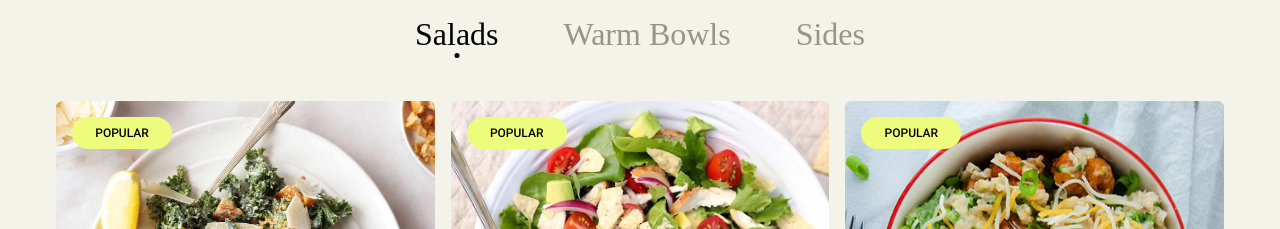
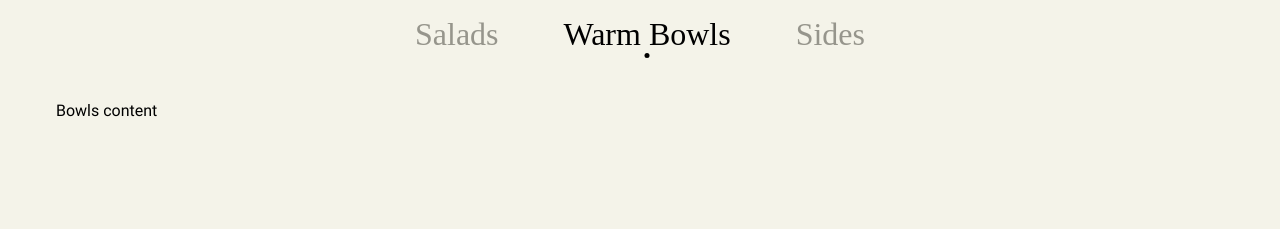
Before and after one commit to mateuscqueiros/sweetgreen-bnb-2, a website: page index.html in a window 1280 px wide. Both pictures are taken after a click on the item "Warm Bowls". Shown: the part 571-800 px from the top of the page. Drawn offline with Linux system fonts and the light colour scheme; a web font is replaced by a local one.

Commit message:
scripts change menu

```diff
--- a/index.html
+++ b/index.html
@@ -140,5 +140,6 @@
     </main>
 
     <script src="src/assets/scripts/menu.js"></script>
+    <script src="src/assets/scripts/tabs.js"></script>
   </body>
 </html>
--- a/src/assets/scripts/menu.js
+++ b/src/assets/scripts/menu.js
@@ -13,5 +13,3 @@ openMenuButton.addEventListener('click', () => {
 closeMenuButton.addEventListener('click', () => {
   navElement.classList.remove('open');
 });
-
-console.log(navElement);
--- /dev/null
+++ b/src/assets/scripts/tabs.js
@@ -0,0 +1,40 @@
+// Quando clicar em um item do header do carrossel:
+
+/*
+  1 - mudar a classe active do header.
+  2 - mudar a classe active do content
+    2.1 - selecionar elementos iterativamente
+    2.2 - adicionar class active no conteúdo correspondente
+    2.3 - remover o active dos outros conteúdos
+*/
+
+const tabHeadersIDs = ['salads-button', 'bowls-button', 'sides-button'];
+const tabHeadersEls = tabHeadersIDs.map((headerID) =>
+  document.getElementById(headerID)
+);
+
+const tabContentsIDs = ['salads-content', 'bowls-content', 'sides-content'];
+const tabContentsEls = tabContentsIDs.map((contentID) =>
+  document.getElementById(contentID)
+);
+
+tabHeadersEls.map((tabHeader, tabHeaderIndex) => {
+  tabHeader.addEventListener('click', () => {
+    // Adicionar a classe active no header que foi clicado.
+    tabHeader.classList.add('active');
+    // Remover class active nos outros headers.
+    tabHeadersEls.map((innerTabHeader, innerTabHeaderIndex) => {
+      if (tabHeaderIndex !== innerTabHeaderIndex) {
+        innerTabHeader.classList.remove('active');
+      }
+    });
+    // Adicionar class no content ativo
+    tabContentsEls[tabHeaderIndex].classList.add('active');
+    // Remover class dos outros conteúdos
+    tabContentsEls.map((tabContent, tabContentIndex) => {
+      if (tabContentIndex !== tabHeaderIndex) {
+        tabContent.classList.remove('active');
+      }
+    });
+  });
+});
```
